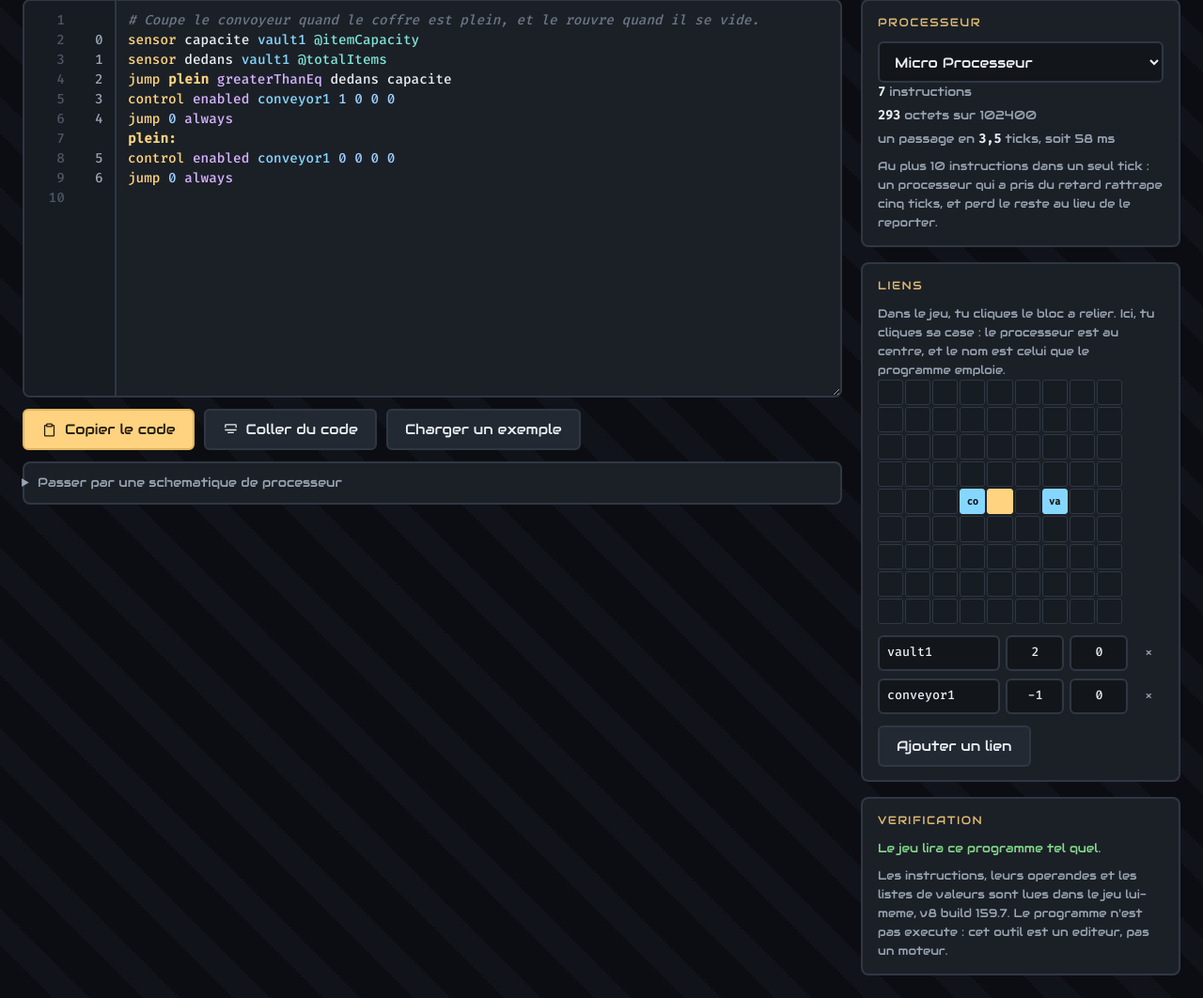
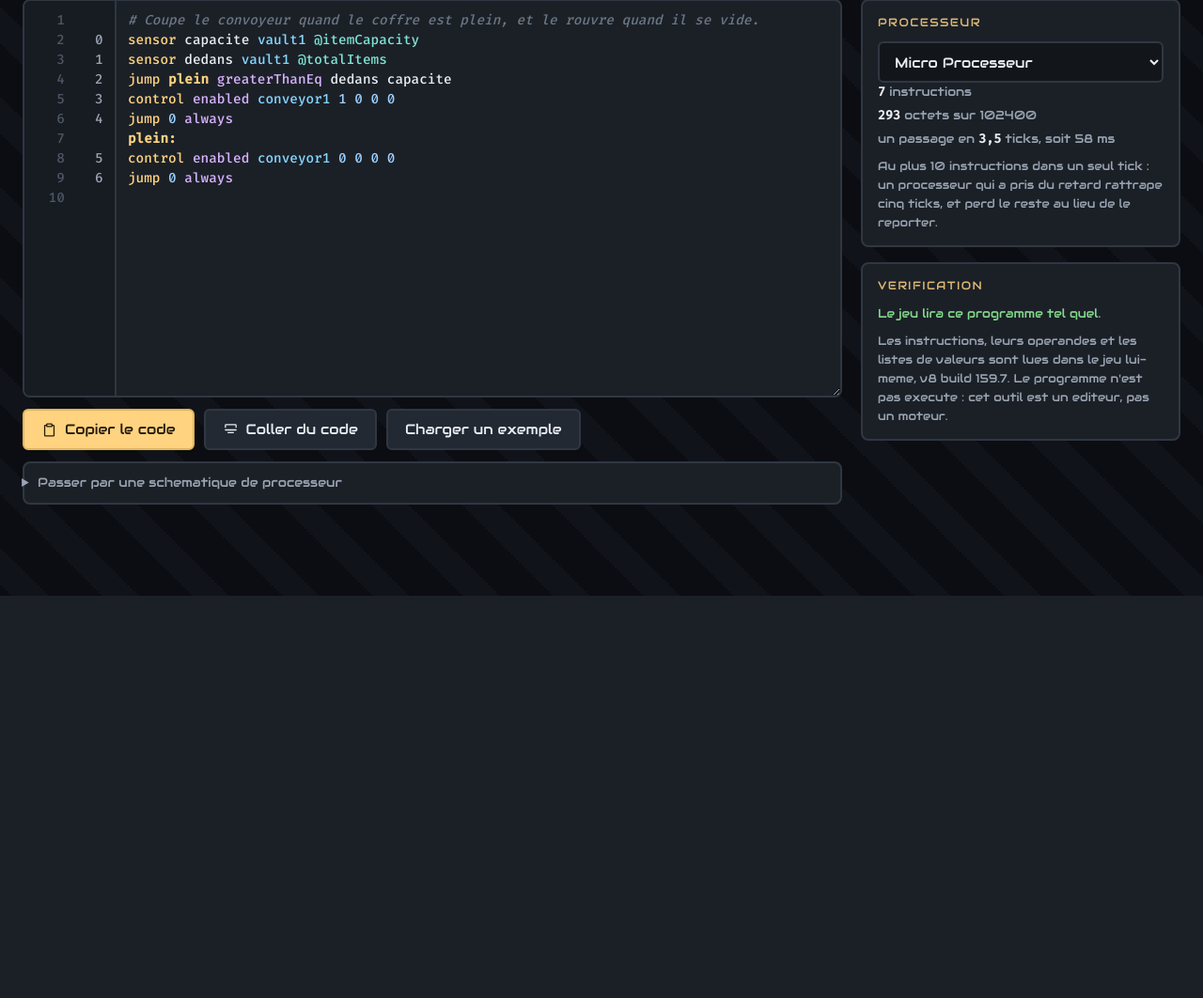
Before and after one commit to yamakajump/mindustry-forge, a Laravel app: page /outils/logique in a window 1280 px wide. Shown: the part 166-1228 px from the top of the page at 94% size. After the commit the page ends 800 px from the top, so only its background shows below. Run offline with Laravel 12, Linux system fonts and the light colour scheme.

Commit message:
fix(logique): stop drawing a map of blocks that are not there (#63)
yamakajump rejected the link panel an hour after it shipped, and he is
right on all three counts. Two of them are mine.

**A map with no blocks on it shows nothing.** The panel drew empty
squares. You did not click a block, you clicked a position where nothing
is, hoping something would be there once the schematic reached the game.
It had the appearance of "click the block, like in the game" without the
substance, which is worse than the two integers it replaced: the integers
claimed nothing.

**The square was wrong, and this repository already knew.** `logic.js`
documents the game's own rule, `other.within(this, range + size/2)`, and
`within` is a distance, so the reach is a disc. `blocks.json` even
carries the radius: 10, 22 and 42 tiles. The engine had the disc, the
interface drew a square beside it, and for a micro processor the corners
offered positions the game refuses. Two halves of the same repository
disagreeing, with the interface in the wrong.

So the map goes. The links go with it, into the folded schematic section,
because that is the only thing that uses them: a program written to be
pasted into a processor that already exists in the game needs no links
here, since the wiring was done in the game by clicking. The standalone
editor is now code and nothing else, which is smaller rather than larger.

The link diagnostic stays but no longer fires when nothing has been
wired. With no links declared it would put a line under every block name
in the program and say nothing true about any of them, which is how a
whole column of warnings gets switched off.

The real answer is the editor opened from a schematic, where the blocks
exist, their names are real and the reach can be drawn as the disc it is.
That is a chantier of its own and it is not this one.

```diff
--- a/site/public/forge/lang/fr.json
+++ b/site/public/forge/lang/fr.json
@@ -81,14 +81,12 @@
   "outils.logique.lien-nom": "Nom",
   "outils.logique.lien-retirer": "Retirer",
   "outils.logique.liens": "Liens",
-  "outils.logique.liens-aide": "Dans le jeu, tu cliques le bloc a relier. Ici, tu cliques sa case : le processeur est au centre, et le nom est celui que le programme emploie.",
+  "outils.logique.liens-aide": "Ce que le processeur pose dans la schematique sera relie a ces blocs. Le nom est celui que le programme emploie, et les deux nombres disent de combien de cases le bloc est a droite et au-dessus du processeur.",
   "outils.logique.liens-vides": "Aucun lien. Un processeur ne peut lire et piloter que ce a quoi il est relie.",
   "outils.logique.ligne": "ligne {ligne}",
   "outils.logique.monde": "processeur du monde",
   "outils.logique.par-schematique": "Passer par une schematique de processeur",
   "outils.logique.par-schematique-aide": "Utile pour poser le processeur deja programme, avec ses liens, plutot que de recopier le code dans un processeur que tu as deja construit.",
-  "outils.logique.plan-case": "La case a {dx} vers la droite et {dy} vers le haut",
-  "outils.logique.plan-processeur": "Le processeur",
   "outils.logique.presse-papiers-vide": "Le presse-papiers est vide.",
   "outils.logique.probleme.espace-attendu": "Il manque une espace apres cette valeur : le jeu refuse le programme entier.",
   "outils.logique.probleme.etiquette-absente": "Aucune etiquette « {nom} » : le jeu refuse le programme entier.",
--- a/site/public/forge/logic/logique.css
+++ b/site/public/forge/logic/logique.css
@@ -272,55 +272,6 @@
 
 /* The plan, and the schematic folded away ------------------------------------------------ */
 
-/*
- * Linking a block is a click in the game, so it is a click here.
- *
- * The panel used to ask for two signed integers, "to the right" and "up", which is the
- * arithmetic the machine should have been doing. The processor sits at the centre, its own
- * square is drawn and disabled because a link to itself is what the game refuses, and the
- * two numbers stay editable beside the list: a link can reach further than nine squares,
- * and a typed value is sometimes faster than an aimed click.
- */
-.plan {
-  display: grid;
-  grid-template-columns: repeat(var(--cases, 9), 1fr);
-  gap: 2px;
-  margin: 0 0 12px;
-  max-width: 260px;
-}
-
-.plan .case {
-  aspect-ratio: 1;
-  min-height: 0;
-  padding: 0;
-  border-radius: 3px;
-  border: 1px solid var(--edge);
-  background: #171c22;
-  color: var(--dim);
-  font: 10px/1 var(--mono);
-  display: grid;
-  place-items: center;
-  cursor: pointer;
-}
-
-.plan .case:hover { border-color: var(--accent); background: #1f252d; }
-
-.plan .case.prise {
-  background: var(--k-lien, #86d7ff);
-  border-color: var(--k-lien, #86d7ff);
-  color: #10141a;
-  font-weight: 600;
-}
-
-/* Le processeur lui-meme : dessine, jamais cliquable. C'est lui qui donne son sens au
-   reste du plan, donc il reste visible au lieu d'etre un trou. */
-.plan .case.processeur {
-  background: var(--accent);
-  border-color: var(--accent);
-  opacity: 1;
-  cursor: default;
-}
-
 .par-schematique {
   margin-top: 12px;
   border: 2px solid var(--edge);
--- a/site/public/forge/logic/syntax.js
+++ b/site/public/forge/logic/syntax.js
@@ -232,7 +232,7 @@ export function parse(text, { links = [] } = {}) {
       const shape = known.operands[index];
       if (!shape) return;
       classify(token, shape, { entry, index, labels, linkNames, variables, problems,
-                               statements });
+                               statements, say });
     });
   }
 
@@ -251,7 +251,8 @@ export function parse(text, { links = [] } = {}) {
 
 /** Paint one operand, and say so when the game would refuse to make sense of it. */
 function classify(token, shape, context) {
-  const { entry, index, labels, linkNames, variables, problems, statements } = context;
+  const { entry, index, labels, linkNames, variables, problems, statements, say }
+    = context;
 
   if (token.kind === "chaine") return;
 
@@ -314,10 +315,15 @@ function classify(token, shape, context) {
   /* A name shaped like one of the game's own link names, never declared and never written
      to, is almost always a link the player forgot to add. Almost, hence a warning and not
      an error: nothing here can tell a forgotten link from a variable called `cell1`, and
-     the escape hatch is that anything the program assigns to is left alone. */
-  if (LOOKS_LINKED.test(token.text) && !variables.has(token.text)) {
-    problems.push({ key: "outils.logique.probleme.lien-inconnu", severity: "avertissement", line: token.line,
-                    start: token.start, end: token.end, params: { nom: token.text } });
+     the escape hatch is that anything the program assigns to is left alone.
+
+     Said only when the processor has been wired to something. A program written to be
+     pasted into a processor that already exists in the game declares no links here, and it
+     has none to declare: the wiring was done in the game, by clicking. Warning then would
+     put a line under every block name in the program and say nothing true about any of
+     them, which is how a whole column of warnings gets switched off. */
+  if (linkNames.size && LOOKS_LINKED.test(token.text) && !variables.has(token.text)) {
+    say("outils.logique.probleme.lien-inconnu", "avertissement", token, { nom: token.text });
   }
 }
 
--- a/site/public/outils/logique.html
+++ b/site/public/outils/logique.html
@@ -114,6 +114,19 @@
             <input type="file" id="fichier" name="fichier" accept=".msch" aria-label="Ouvrir une schematique">
           </label>
         </div>
+
+        <h3 data-i18n="outils.logique.liens">Liens</h3>
+        <p class="hint-line" data-i18n="outils.logique.liens-aide">
+          Ce que le processeur pose dans la schematique sera relie a ces blocs. Le nom est
+          celui que le programme emploie, et les deux nombres disent de combien de cases le
+          bloc est a droite et au-dessus du processeur.
+        </p>
+        <ul class="liens" id="liens"></ul>
+        <div class="row">
+          <button id="ajouter-lien" type="button" data-i18n="outils.logique.lien-ajouter">
+            Ajouter un lien
+          </button>
+        </div>
       </details>
       <p class="etat" id="etat" aria-live="polite"></p>
     </div>
@@ -124,22 +137,6 @@
         <select id="bloc" name="bloc" aria-label="Processeur"></select>
         <p class="mesures" id="mesures"></p>
         <p class="hint-line" id="rattrapage"></p>
-      </section>
-
-      <section class="card">
-        <h2 data-i18n="outils.logique.liens">Liens</h2>
-        <p class="hint-line" data-i18n="outils.logique.liens-aide">
-          Dans le jeu, tu cliques le bloc a relier. Ici, tu cliques sa case : le processeur
-          est au centre, et le nom est celui que le programme emploie.
-        </p>
-        <div class="plan" id="plan" role="application"
-             aria-label="Ou se trouve le bloc, par rapport au processeur"></div>
-        <ul class="liens" id="liens"></ul>
-        <div class="row">
-          <button id="ajouter-lien" type="button" data-i18n="outils.logique.lien-ajouter">
-            Ajouter un lien
-          </button>
-        </div>
       </section>
 
       <section class="card">
@@ -170,12 +167,6 @@ plein:
 control enabled conveyor1 0 0 0 0
 jump 0 always
 `;
-
-/* Jusqu'ou le plan des liens montre, en cases autour du processeur. Neuf sur neuf couvre
-   tout ce qu'un micro processeur peut atteindre, et un lien plus lointain se tape encore a
-   la main a cote. Declaree ici et pas au bord de son usage : le premier dessin arrive avant,
-   et une constante lue avant sa ligne ne fait pas une valeur vide, elle jette. */
-const PORTEE = 4;
 
 const LIENS_EXEMPLE = [{ name: "vault1", dx: 2, dy: 0 }, { name: "conveyor1", dx: -1, dy: 0 }];
 
@@ -299,64 +290,7 @@ function problemesDesLiens() {
 
 /* The links ------------------------------------------------------------------------------ */
 
-/**
- * Le plan, et la liste qui le suit.
- *
- * Dans le jeu, relier un bloc a un processeur se fait en le cliquant. Ici on demandait deux
- * entiers signes, « vers la droite » et « vers le haut », c'est-a-dire le calcul que la
- * machine aurait du faire. Le plan le fait faire au doigt : le processeur est au centre, on
- * clique la case, les deux nombres suivent.
- *
- * Ils restent modifiables a cote, parce qu'un lien peut viser plus loin que ce qu'un plan
- * de neuf cases sur neuf montre, et parce qu'une valeur tapee est parfois plus rapide qu'un
- * clic vise.
- */
-function dessinerPlan() {
-  const plan = $("plan");
-  plan.innerHTML = "";
-  plan.style.setProperty("--cases", 2 * PORTEE + 1);
-
-  const occupees = new Map();
-  liens.forEach((lien, index) => occupees.set(`${lien.dx},${lien.dy}`, { lien, index }));
-
-  for (let dy = PORTEE; dy >= -PORTEE; dy--) {
-    for (let dx = -PORTEE; dx <= PORTEE; dx++) {
-      const centre = dx === 0 && dy === 0;
-      const pose = occupees.get(`${dx},${dy}`);
-
-      const case_ = document.createElement("button");
-      case_.type = "button";
-      case_.className = `case${centre ? " processeur" : ""}${pose ? " prise" : ""}`;
-      case_.textContent = centre ? "" : (pose ? pose.lien.name.slice(0, 2) || "?" : "");
-      case_.setAttribute("aria-label", centre
-        ? t("outils.logique.plan-processeur")
-        : t("outils.logique.plan-case", { dx, dy }));
-
-      /* Le centre est le processeur lui-meme : rien a relier, et un lien sur sa propre case
-         est ce que le jeu refuse. Il reste dessine, parce que c'est lui qui donne son sens
-         a tout le reste du plan. */
-      if (centre) case_.disabled = true;
-      else case_.onclick = () => poserOuRetirer(dx, dy);
-
-      plan.append(case_);
-    }
-  }
-}
-
-/** Un clic pose un lien sur une case libre, et retire celui qui l'occupait sinon. */
-function poserOuRetirer(dx, dy) {
-  const at = liens.findIndex((lien) => lien.dx === dx && lien.dy === dy);
-  if (at >= 0) liens.splice(at, 1);
-  else liens.push({ name: "", dx, dy });
-
-  dessinerLiens();
-  majLiens();
-  if (at < 0) $("liens").querySelector("li:last-child input")?.focus();
-}
-
 function dessinerLiens() {
-  dessinerPlan();
-
   const liste = $("liens");
   liste.innerHTML = "";
 
@@ -373,13 +307,13 @@ function dessinerLiens() {
 
     const nom = champ("text", lien.name, t("outils.logique.lien-nom"), "", `lien-${index}-nom`);
     nom.placeholder = t("outils.logique.lien-nom");
-    nom.oninput = () => { lien.name = nom.value.trim(); dessinerPlan(); majLiens(); };
+    nom.oninput = () => { lien.name = nom.value.trim(); majLiens(); };
 
     const dx = champ("text", lien.dx, t("outils.logique.lien-dx"), "pos", `lien-${index}-dx`);
-    dx.oninput = () => { lien.dx = entier(dx.value); dessinerPlan(); majLiens(); };
+    dx.oninput = () => { lien.dx = entier(dx.value); majLiens(); };
 
     const dy = champ("text", lien.dy, t("outils.logique.lien-dy"), "pos", `lien-${index}-dy`);
-    dy.oninput = () => { lien.dy = entier(dy.value); dessinerPlan(); majLiens(); };
+    dy.oninput = () => { lien.dy = entier(dy.value); majLiens(); };
 
     const retirer = document.createElement("button");
     retirer.type = "button";
```
Also changed, not shown: tests/js/logic/syntax.test.js (+12 -2 lines).
